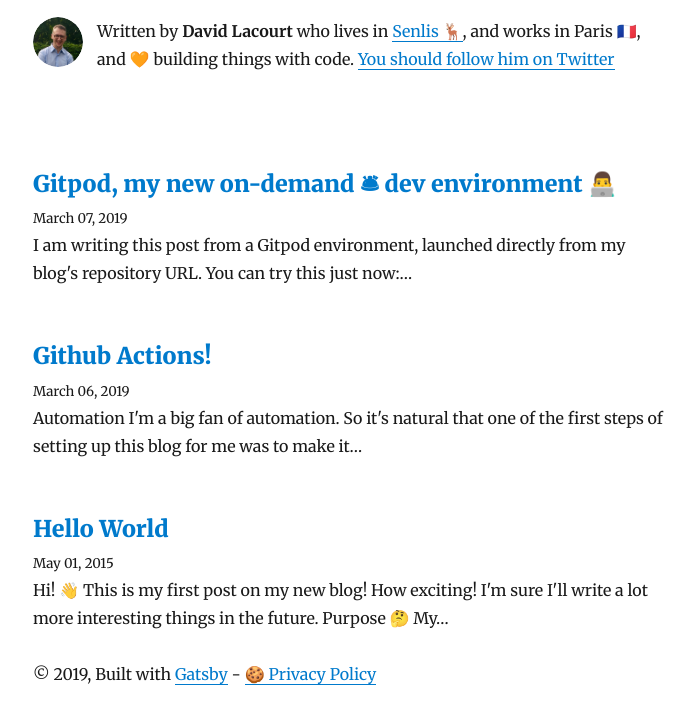
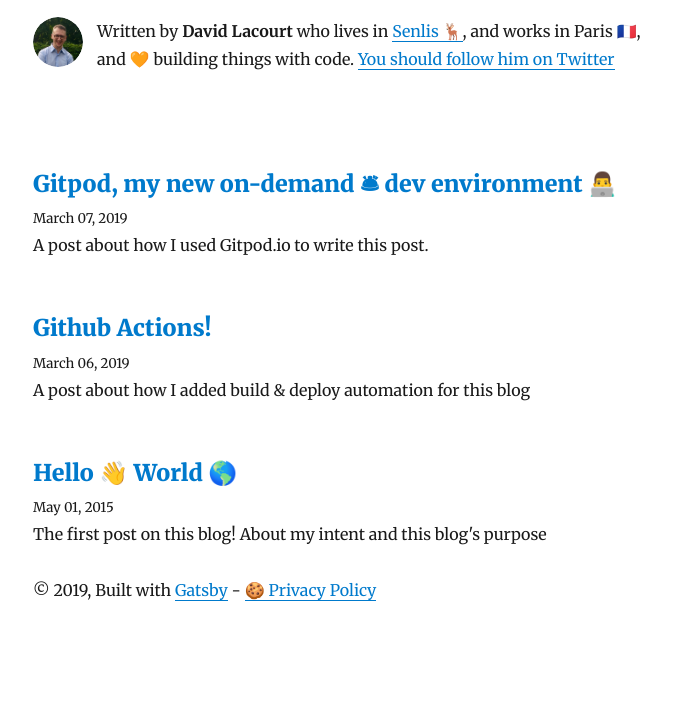
Before and after one commit to doppelganger9/blog, a Gatsby site: page / in a window 1280 px wide. Shown: the part 137-860 px from the top of the page, without its empty margins (292-987 px from the left). After the commit the page ends 800 px from the top, so only its background shows below. Built offline with nearby package versions, Linux system fonts and the light colour scheme; Gatsby itself is replaced by a stand-in of ours; some packages are replaced by stand-ins of ours.

Commit message:
Updates post descriptions

```diff
--- a/content/blog/2019/03/06/index.md
+++ b/content/blog/2019/03/06/index.md
@@ -2,6 +2,7 @@
 title: Github Actions!
 date: "2019-03-06T23:31:03.284Z"
 published: true
+description: "A post about how I added build & deploy automation for this blog"
 tags: [ "CI/CD", "GitHub Actions", "Netlify", "git" ]
 ---
 
--- a/content/blog/2019/03/07/index.md
+++ b/content/blog/2019/03/07/index.md
@@ -2,6 +2,7 @@
 title: Gitpod, my new on-demand 🛎 dev environment 👨‍💻
 date: "2019-03-07T19:30:03.284Z"
 published: true
+description: "A post about how I used Gitpod.io to write this post."
 tags: [ "Gitpod", "editor" ]
 ---
 
--- a/content/blog/hello-world/index.md
+++ b/content/blog/hello-world/index.md
@@ -1,6 +1,7 @@
 ---
-title: Hello World
+title: Hello 👋 World 🌎
 date: "2015-05-01T22:12:03.284Z"
+description: "The first post on this blog! About my intent and this blog's purpose"
 published: true
 ---
 
--- a/content/blog/privacy-policy/index.md
+++ b/content/blog/privacy-policy/index.md
@@ -1,6 +1,7 @@
 ---
 title: Privacy Policy
 date: "2019-03-06T22:16:37.121Z"
+description: "This blog's privacy policy"
 published: false
 ---
 
```
